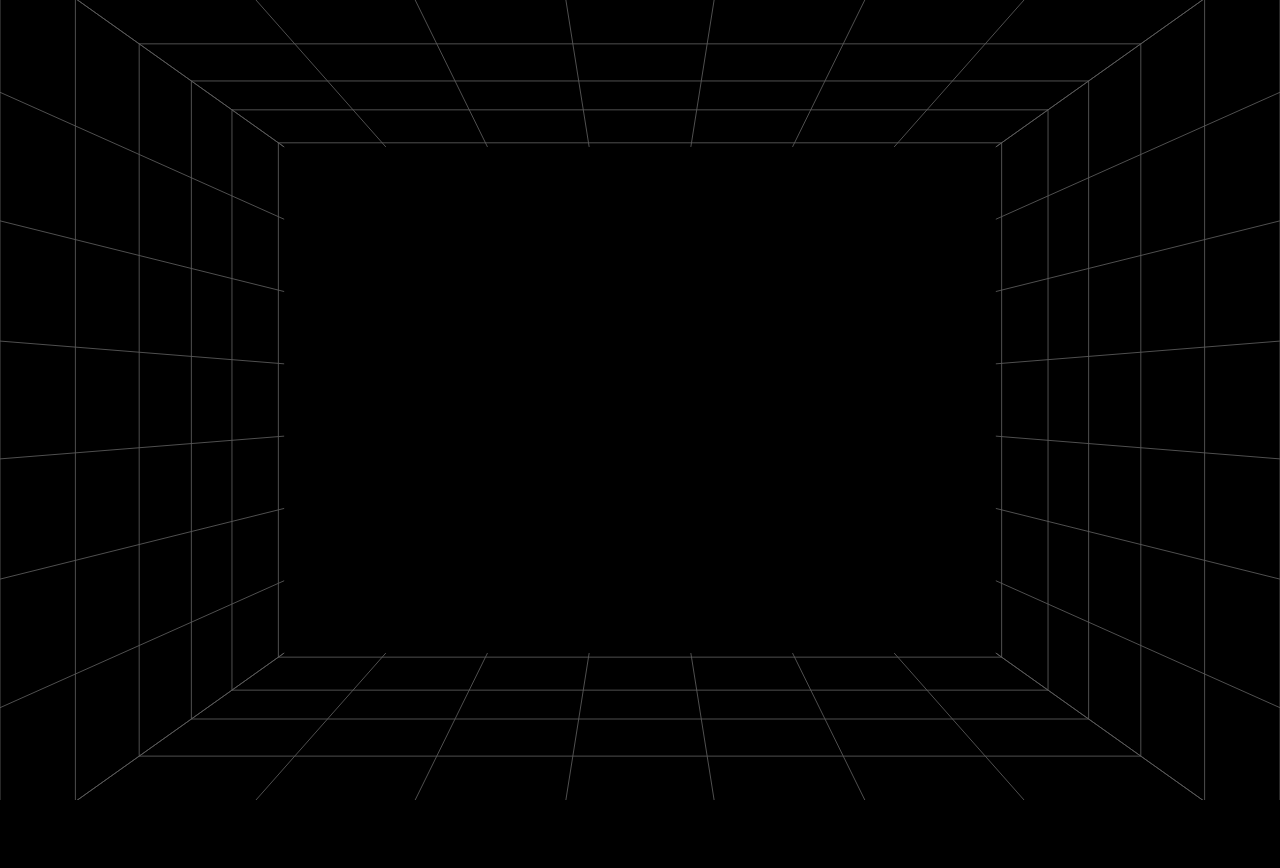
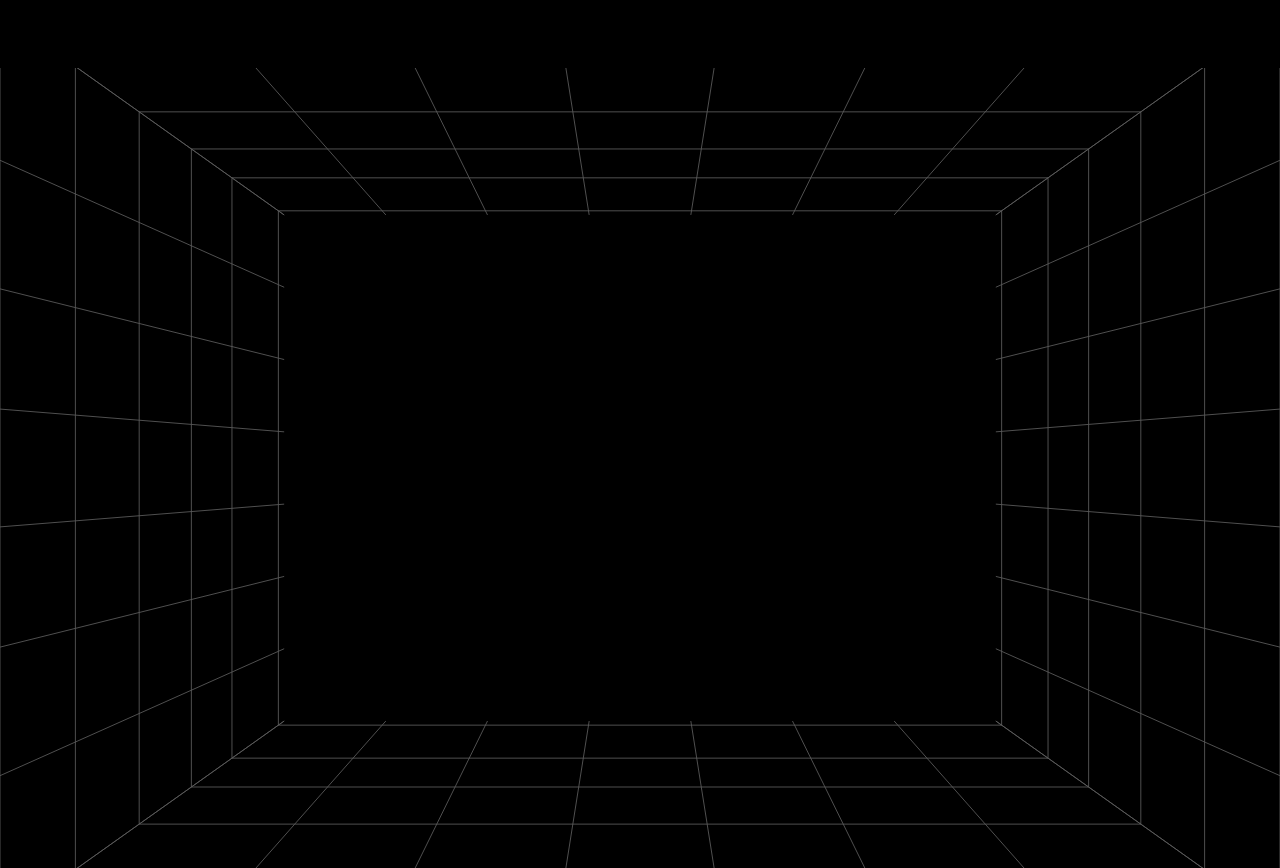
Before and after one commit to dadaxingxing/video-editing-funnel, a React (Vite) app: page / in a window 1280 px wide. Before the commit the page ends 800 px from the top, so only its background shows below. Built offline with nearby package versions, Linux system fonts and the light colour scheme.

Commit message:
added navigation tool bar

```diff
--- a/src/App.css
+++ b/src/App.css
@@ -1,3 +1,18 @@
+:root{
+    --yellow: #FF6B00;
+    --gradient-white: linear-gradient(180deg, #FFFFFF, #999999)
+}
+
+.navBar{
+    width: 100%;
+    height: 4.25rem;
+
+    z-index: 10000;
+    top: 0;
+    position: sticky;
+    background-color: black;
+}
+
 .page1{
     background-image: url('./assets/tunnelBG.svg');
     background-size: cover;
--- a/src/App.jsx
+++ b/src/App.jsx
@@ -15,7 +15,14 @@ function App() {
 
 
   return (
+    <>
+      <div className='navBar'>
+
+
+      </div>
+
       <div className='page1 d-flex flex-column justify-content-center align-items-center'>
+
         {/* <CTA
           height='2.8rem'
           width='7.8rem'
@@ -54,6 +61,8 @@ function App() {
         /> */}
       </div>
 
+    </>
+
 
   )
 }
```
Lines whose indentation alone changed are shown as unchanged.
